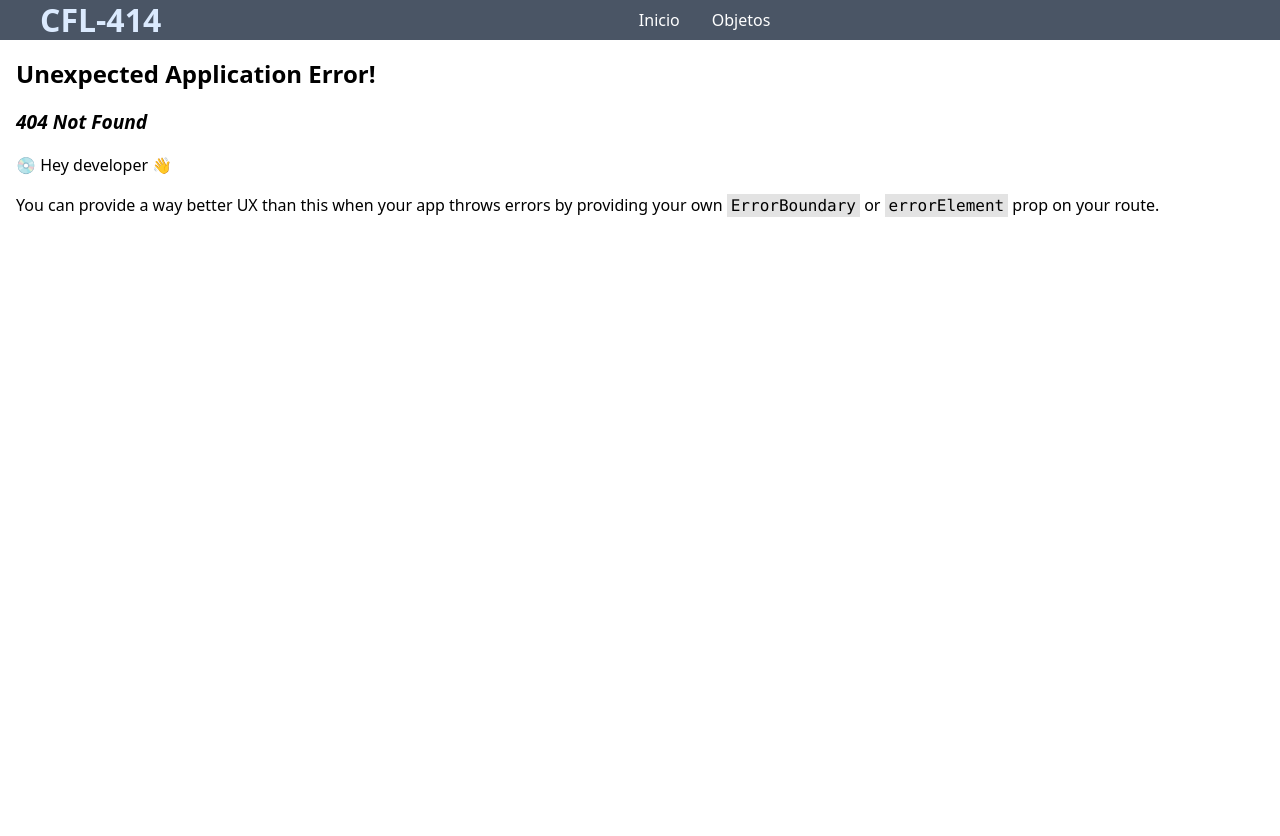
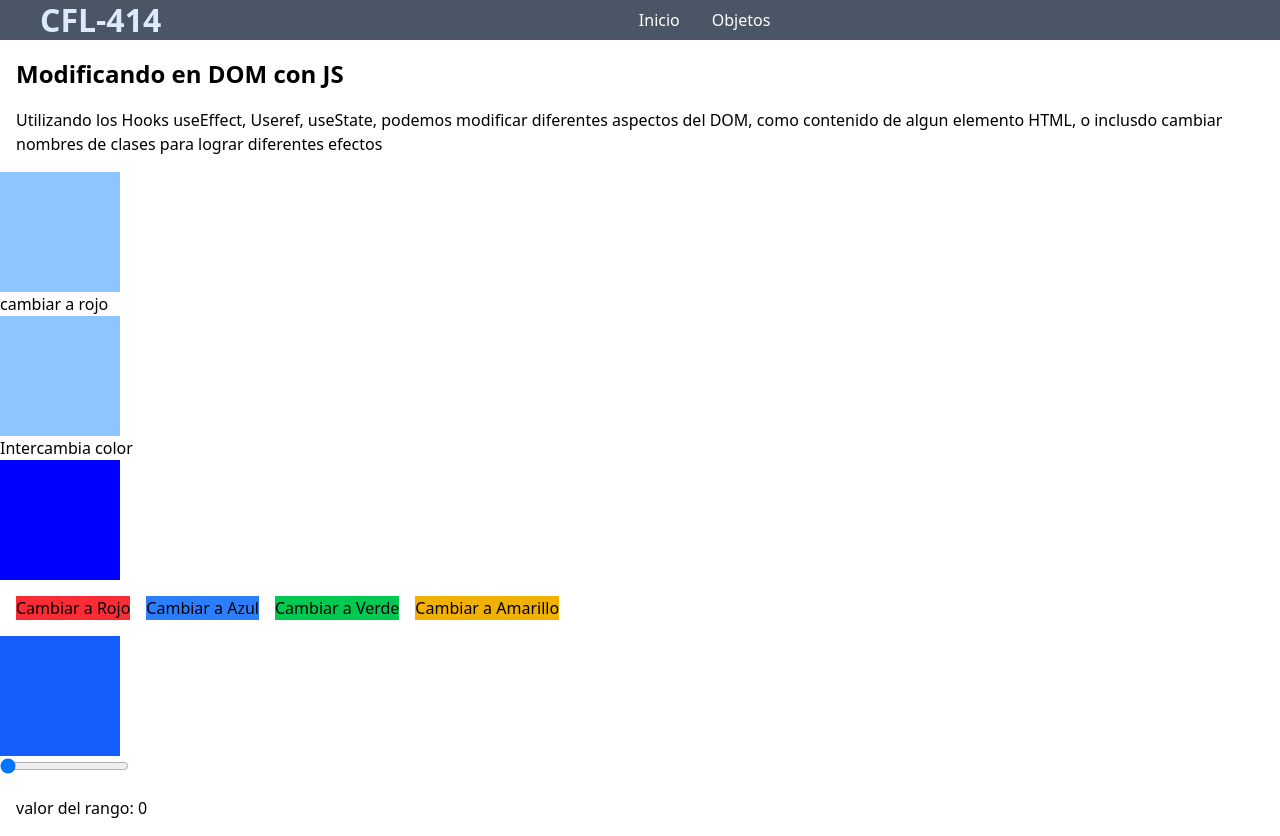
Before and after one commit to mav00402/CursoReact, a React (Vite) app: page /snippets in a window 1280 px wide. Before the commit this address had no page. Before the commit the page ends 800 px from the top, so only its background shows below. Built offline with nearby package versions, Linux system fonts and the light colour scheme.

Commit message:
Clase 28/11

```diff
--- /dev/null
+++ b/src/componentes/snippets.jsx
@@ -0,0 +1,62 @@
+import { useEffect, useState } from "react"
+
+export default function Snippets(){
+
+    const [color1, setColor1] = useState("bg-blue-300");
+
+    function cambiaRojo(){
+        setColor1("bg-red-300");
+    }
+
+    const [color2, setColor2] = useState("bg-blue-300");
+    let flag = true;
+
+    function interruptorColor(){
+        if (flag){
+            setColor2("bg-red-300");
+            flag = false;
+        } else {
+            setColor2("bg-blue-300");
+            flag = true;
+        }
+    }
+
+    const [color3, setColor3] = useState("blue");
+    const [posicion, setPosicion] = useState(0);
+
+    return(
+        <>
+        <div id="contenedorprincipal">
+            <div id="contenido">
+                <section id="ejercicio">
+                    <h2>Modificando en DOM con JS</h2>
+                    <p>Utilizando los Hooks useEffect, Useref, useState, podemos modificar diferentes aspectos del DOM,
+                        como contenido de algun elemento HTML, o inclusdo cambiar nombres de clases para lograr diferentes efectos</p>
+                    <div id="ejemplo1">
+                        <div id="elementoejemplo1" className={"w-30 h-30 " + color1}></div>
+                        <button onClick={cambiaRojo}>cambiar a rojo</button>
+                    </div>
+                    <div id="ejemplo2">
+                        <div id="elementoejemplo2" className={"w-30 h-30 " + color2}></div>
+                        <button onClick={interruptorColor}>Intercambia color</button>
+                    </div>
+                    <div id="ejemplo3">
+                        <div id="elementoejemplo3" className={`w-30 h-30`} style={{backgroundColor: color3}}></div>
+                        <div id="botonera" className="flex flex-wrap gap-4 m-4">
+                            <button className="bg-red-500"type="button" onClick={() => setColor3("red")}>Cambiar a Rojo</button>
+                            <button className="bg-blue-500"type="button" onClick={() => setColor3("blue")}>Cambiar a Azul</button>
+                            <button className="bg-green-500"type="button" onClick={() => setColor3("green")}>Cambiar a Verde</button>
+                            <button className="bg-yellow-500"type="button" onClick={() => setColor3("yellow")}>Cambiar a Amarillo</button>
+                        </div>
+                    </div>
+                    <div id="ejemplo4">
+                        <div id="elementoejemplo4" className="w-30 h-30 bg-blue-600" style={{transform: `translateX(${posicion}%)`}}></div>
+                        <input type="range" min="1" max="740" defaultValue={posicion} onChange={(e) =>setPosicion(e.target.value)}/>
+                        <p>valor del rango: {posicion}</p>
+                    </div>
+                </section>
+            </div>
+        </div>
+        </>
+    )
+}
--- a/src/main.jsx
+++ b/src/main.jsx
@@ -10,6 +10,7 @@ import './css/general.css'
 
 import HeaderNav from './componentes/headernav';
 import ContenidoDinamico from './componentes/contenido-dinamico';
+import Snippets from './componentes/snippets';
 
 const raiz = document.getElementById("root");
 
@@ -176,6 +177,11 @@ const rutasObjetos = createBrowserRouter([
     {
         path: "/",
         Component: ContenidoDinamico
+    },
+
+    {
+        path: "/snippets",
+        Component: Snippets
     }
 ])
 
```
